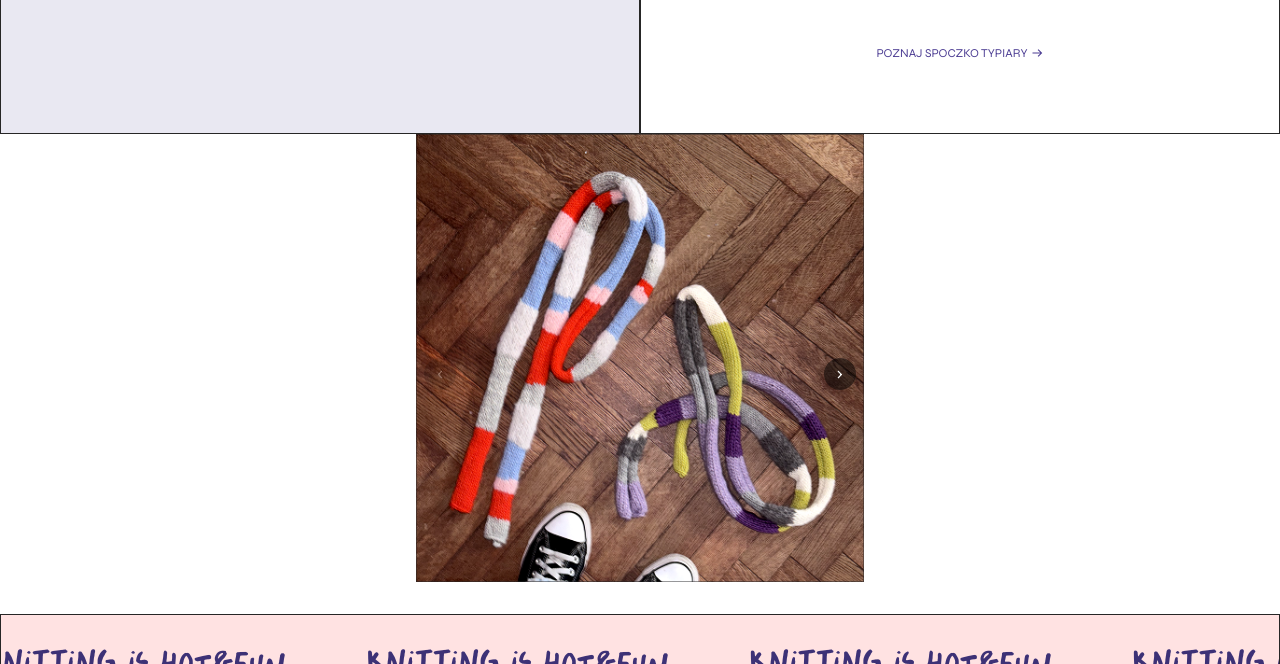
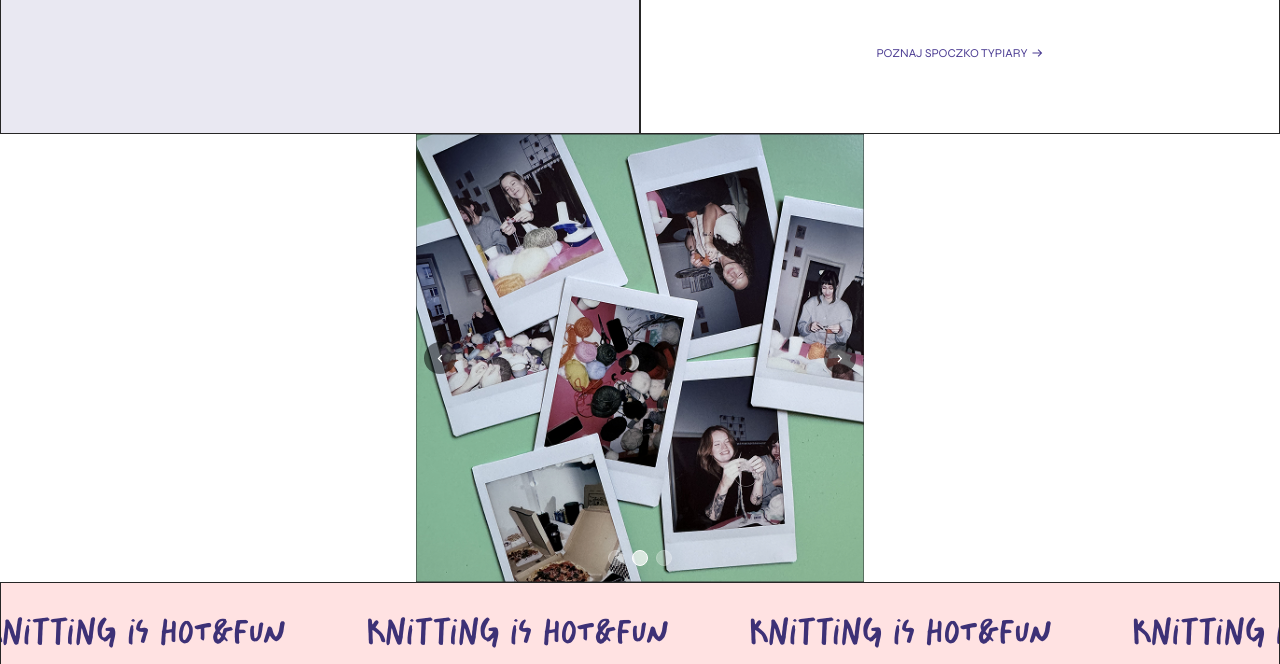
Before and after one commit to krzysiekprzekwas/oczko-website, a Next.js app: page / in a window 1280 px wide. Shown: the part 1880-2544 px from the top of the page. Built offline with nearby package versions, Linux system fonts and the light colour scheme.

Commit message:
Auto scroll

```diff
--- a/app/components/PhotoCarousel.tsx
+++ b/app/components/PhotoCarousel.tsx
@@ -23,14 +23,50 @@ const defaultImages: CarouselImage[] = [
 
 export function PhotoCarousel({ images = defaultImages }: { images?: CarouselImage[] }) {
   const [active, setActive] = React.useState(0);
+  const [autoDirection, setAutoDirection] = React.useState(1); // 1 for forward, -1 for backward
+  const autoScrollRef = React.useRef<NodeJS.Timeout | null>(null);
+  const interactionRef = React.useRef(false);
   const startX = React.useRef(0);
   const threshold = 50; // Minimum swipe distance
 
+  // Auto-scroll effect
+  React.useEffect(() => {
+    if (interactionRef.current) return; // Pause auto-scroll on interaction
+    autoScrollRef.current = setTimeout(() => {
+      setActive(prev => {
+        if (prev === images.length - 1) {
+          setAutoDirection(-1);
+          return prev - 1;
+        } else if (prev === 0) {
+          setAutoDirection(1);
+          return prev + 1;
+        }
+        return prev + autoDirection;
+      });
+    }, 5000);
+    return () => {
+      if (autoScrollRef.current) clearTimeout(autoScrollRef.current);
+    };
+  }, [active, images.length, autoDirection]);
+
+  // Helper to handle user interaction and pause auto-scroll
+  const handleUserInteraction = (callback: () => void) => {
+    interactionRef.current = true;
+    if (autoScrollRef.current) clearTimeout(autoScrollRef.current);
+    callback();
+    setTimeout(() => {
+      interactionRef.current = false;
+    }, 7000); // Resume auto-scroll after 7s
+  };
+
   const handleTouchStart = (e: React.TouchEvent) => {
+    handleUserInteraction(() => {
       startX.current = e.touches[0].clientX;
+    });
   };
 
   const handleTouchEnd = (e: React.TouchEvent) => {
+    handleUserInteraction(() => {
       const endX = e.changedTouches[0].clientX;
       const diff = startX.current - endX;
 
@@ -43,10 +79,11 @@ export function PhotoCarousel({ images = defaultImages }: { images?: CarouselIma
           setActive(active - 1);
         }
       }
+    });
   };
 
   const goToSlide = (index: number) => {
-    setActive(index);
+    handleUserInteraction(() => setActive(index));
   };
 
   return (
@@ -71,18 +108,17 @@ export function PhotoCarousel({ images = defaultImages }: { images?: CarouselIma
             />
           ))}
         </div>
-      </div>
-
-      {/* Navigation dots */}
-      <div className="flex justify-center gap-2 mt-4">
+        {/* Navigation dots overlayed on image */}
+        <div className="absolute left-0 right-0 bottom-4 flex justify-center gap-2 z-10 pointer-events-none">
           {images.map((_, idx) => (
             <button
               key={idx}
-            className={`w-4 h-4 rounded-full border border-white bg-white/70 transition-all ${active === idx ? 'opacity-100' : 'opacity-40'}`}
+              className={`w-4 h-4 rounded-full border border-white bg-white/70 transition-all ${active === idx ? 'opacity-100' : 'opacity-40'} pointer-events-auto`}
               onClick={() => goToSlide(idx)}
               aria-label={`Go to slide ${idx + 1}`}
             />
           ))}
+        </div>
       </div>
 
       {/* Optional: Arrow navigation for larger screens */}
```
Lines whose indentation alone changed are shown as unchanged.
